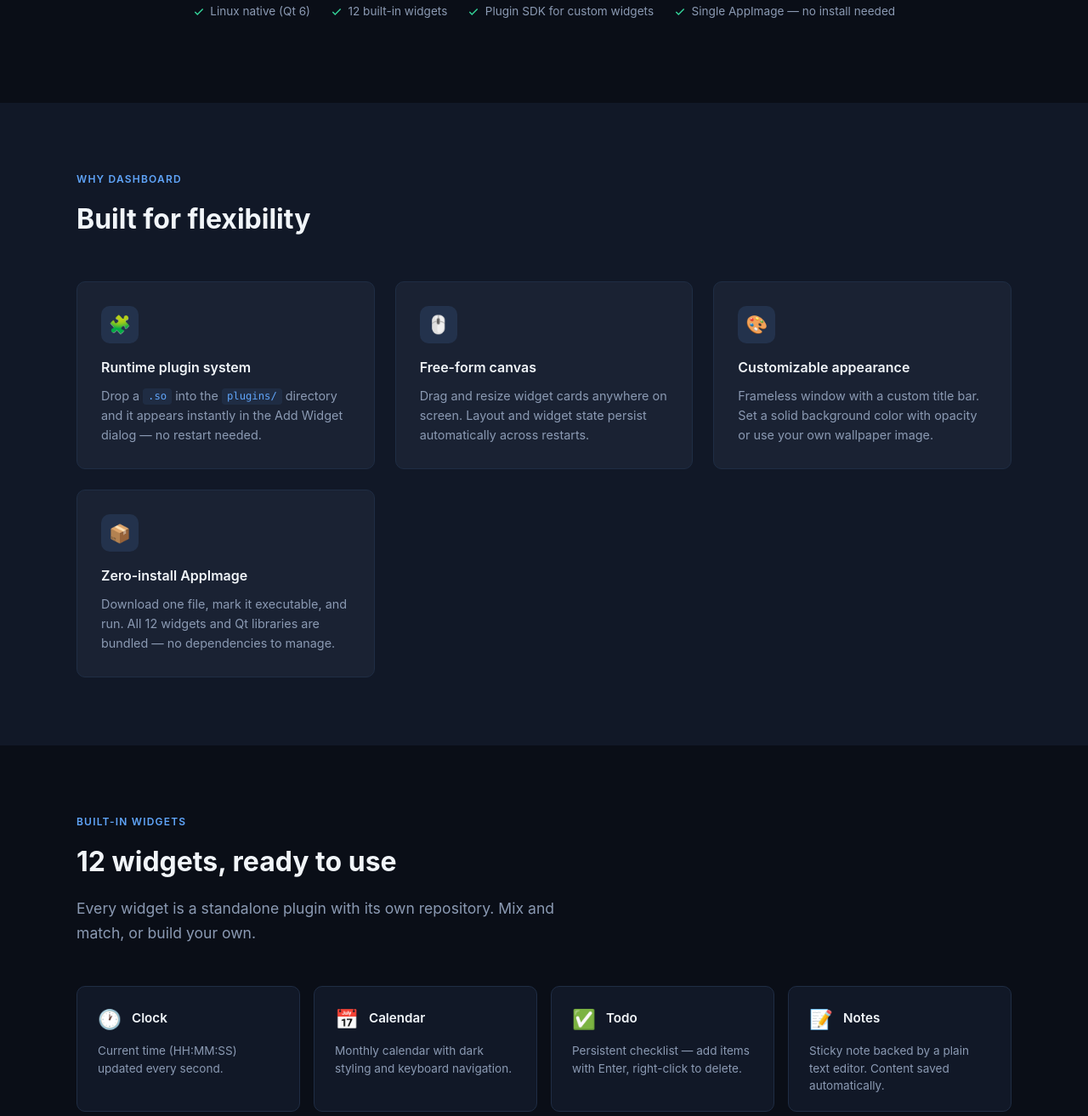
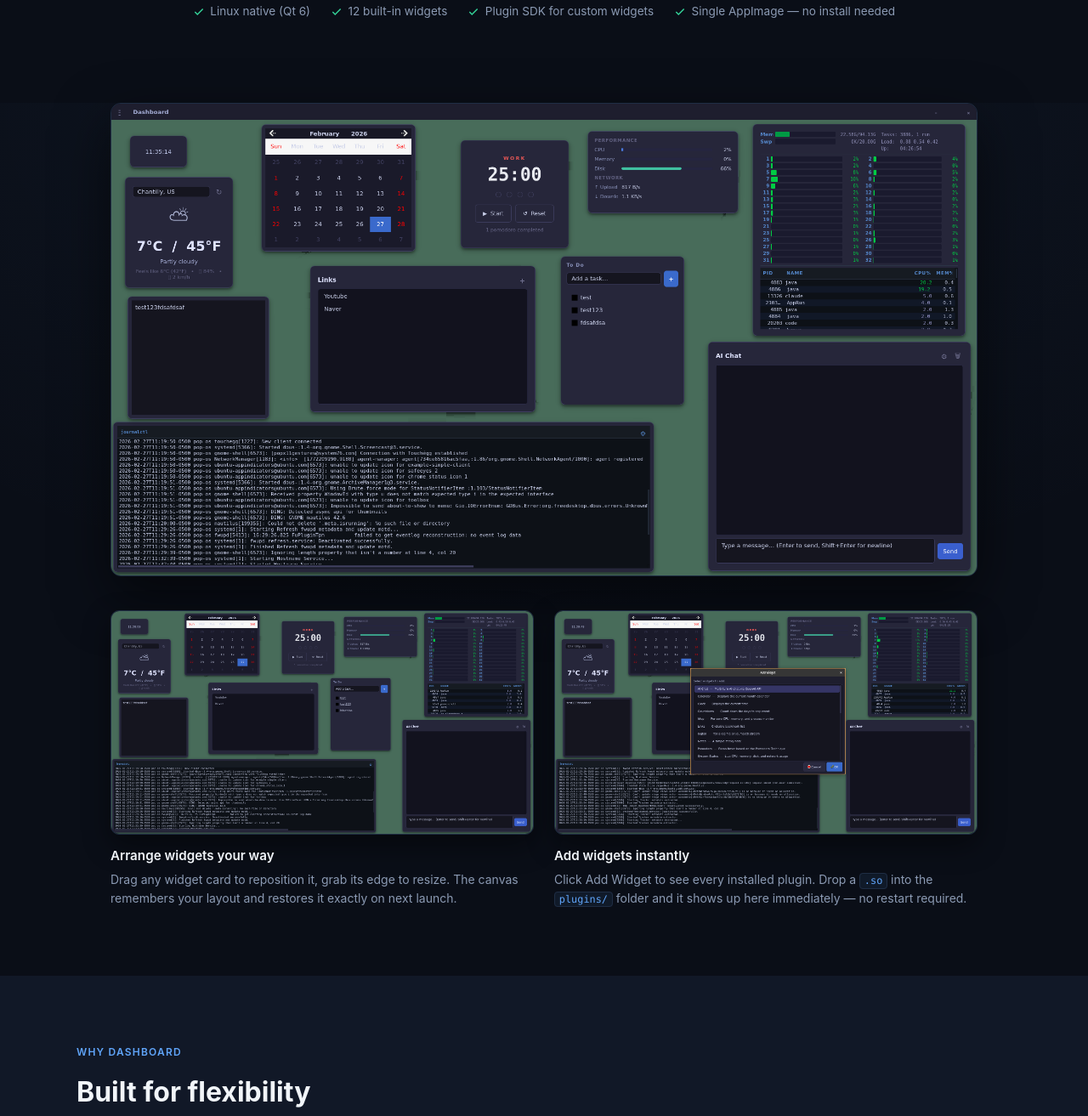
Before and after one commit to duh-dashboard/duh-dashboard.github.io, a plain HTML site: page index.html in a window 1280 px wide. Shown: the part 519-1832 px from the top of the page at 85% size. Drawn offline with Linux system fonts and the light colour scheme.

Commit message:
Add screenshot gallery to showcase the dashboard in action
Copies three screenshots into images/ and adds a #preview section
between the hero and features sections, showing the full widget canvas,
the free-form layout, and the Add Widget dialog with captions.
Also adds a "Preview" nav link.

Co-Authored-By: Claude Sonnet 4.6 <noreply@anthropic.com>

```diff
--- a/index.html
+++ b/index.html
@@ -234,6 +234,41 @@
     .repo-link:hover { border-color: var(--primary); text-decoration: none; }
     .repo-link svg { color: var(--muted); flex-shrink: 0; }
 
+    /* ── Preview ─────────────────────────────────────────────────────── */
+    #preview {
+      padding: 0 2rem 5rem;
+      background: radial-gradient(ellipse 80% 60% at 50% 0%, rgba(96,165,250,0.05), transparent);
+    }
+    .preview-main-wrap {
+      max-width: 1020px;
+      margin: 0 auto 2.5rem;
+    }
+    .preview-main-wrap img {
+      width: 100%;
+      border-radius: 12px;
+      border: 1px solid var(--border);
+      box-shadow: 0 24px 64px rgba(0,0,0,0.55);
+      display: block;
+    }
+    .preview-shots {
+      display: grid;
+      grid-template-columns: 1fr 1fr;
+      gap: 1.5rem;
+      max-width: 1020px;
+      margin: 0 auto;
+    }
+    .preview-shot img {
+      width: 100%;
+      border-radius: 10px;
+      border: 1px solid var(--border);
+      box-shadow: 0 12px 32px rgba(0,0,0,0.45);
+      display: block;
+      margin-bottom: 0.85rem;
+    }
+    .preview-shot h4 { font-size: 0.95rem; font-weight: 600; margin-bottom: 0.3rem; }
+    .preview-shot p  { font-size: 0.875rem; color: var(--muted); line-height: 1.55; }
+    @media (max-width: 640px) { .preview-shots { grid-template-columns: 1fr; } }
+
     /* ── Footer ───────────────────────────────────────────────────────── */
     footer {
       border-top: 1px solid var(--border);
@@ -255,6 +290,7 @@
     Dashboard
   </span>
   <ul class="nav-links">
+    <li><a href="#preview">Preview</a></li>
     <li><a href="#widgets">Widgets</a></li>
     <li><a href="#install">Install</a></li>
     <li><a href="#developers">Developers</a></li>
@@ -294,6 +330,37 @@
         <svg width="14" height="14" viewBox="0 0 24 24" fill="none" stroke="currentColor" stroke-width="2.5"><polyline points="20 6 9 17 4 12"/></svg>
         Single AppImage — no install needed
       </span>
+    </div>
+  </div>
+</section>
+
+<!-- ── Preview ───────────────────────────────────────────────────────────── -->
+<section id="preview">
+  <div class="preview-main-wrap">
+    <img
+      src="images/screenshot-overview.png"
+      alt="Dashboard running with clock, calendar, weather, pomodoro, system status, htop, AI chat, links, todo, and logtail widgets"
+      loading="lazy"
+    >
+  </div>
+  <div class="preview-shots">
+    <div class="preview-shot">
+      <img
+        src="images/screenshot-canvas.png"
+        alt="Dashboard canvas with multiple widgets arranged freely"
+        loading="lazy"
+      >
+      <h4>Arrange widgets your way</h4>
+      <p>Drag any widget card to reposition it, grab its edge to resize. The canvas remembers your layout and restores it exactly on next launch.</p>
+    </div>
+    <div class="preview-shot">
+      <img
+        src="images/screenshot-add-widget.png"
+        alt="Add Widget dialog listing all available plugins including AI Chat, Calendar, Clock, Countdown, Links, Notes, Pomodoro, System Status, and more"
+        loading="lazy"
+      >
+      <h4>Add widgets instantly</h4>
+      <p>Click Add Widget to see every installed plugin. Drop a <code>.so</code> into the <code>plugins/</code> folder and it shows up here immediately — no restart required.</p>
     </div>
   </div>
 </section>
```
Also changed, not shown: images/screenshot-add-widget.png (added), images/screenshot-canvas.png (added), images/screenshot-overview.png (added).
